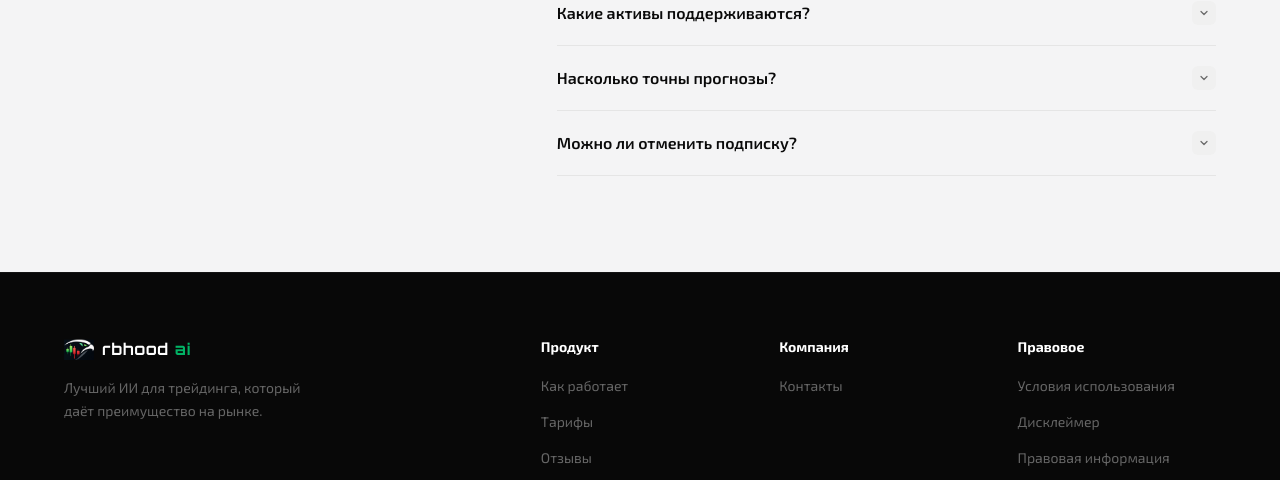
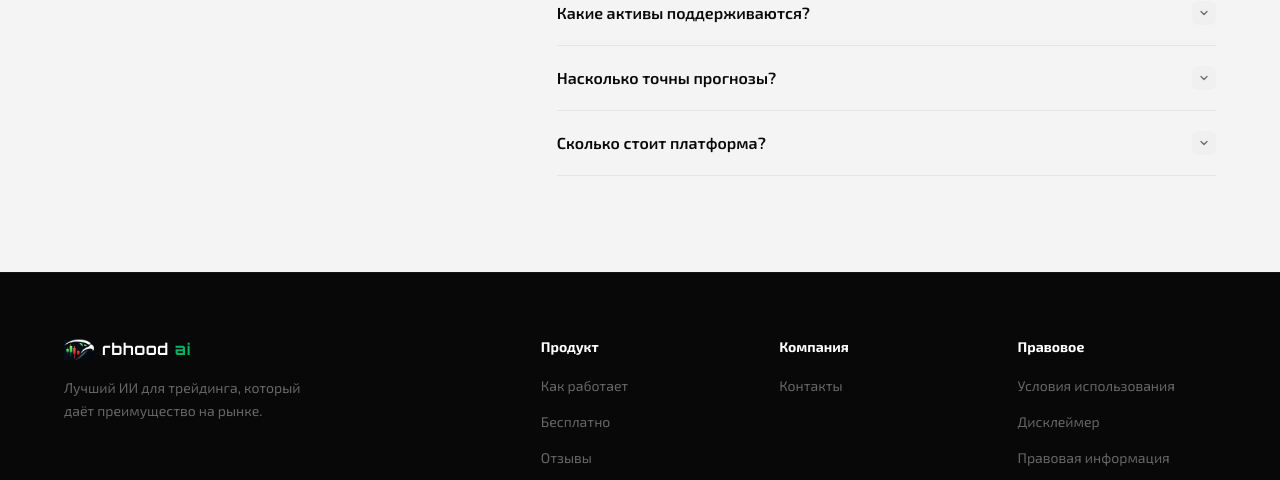
Before and after one commit to qryptobro/rbhood, a Next.js app: page / in a window 1280 px wide. Shown: the part 7060-7540 px from the top of the page. Built offline with nearby package versions, Linux system fonts and the light colour scheme; no server answers.

Commit message:
content: nav/footer 'Тарифы'->'Бесплатно', FAQ subscription Q -> 'platform is free' (ru/kz/en)

```diff
--- a/app/components/i18n.tsx
+++ b/app/components/i18n.tsx
@@ -16,7 +16,7 @@ const translations = {
     auth_signin_btn: "Войти", auth_signup_btn: "Создать аккаунт",
     auth_no_account: "Нет аккаунта?", auth_have_account: "Уже есть аккаунт?",
     auth_signup_link: "Зарегистрироваться", auth_signin_link: "Войти",
-    nav_how: "Как работает", nav_pricing: "Тарифы", nav_faq: "FAQ", nav_cta: "Начать сейчас",
+    nav_how: "Как работает", nav_pricing: "Бесплатно", nav_faq: "FAQ", nav_cta: "Начать сейчас",
     nav_traders: "трейдеров",
     hero_badge: "ИИ-анализ активов",
     hero_traders: "+1300 прибыльных трейдеров",
@@ -44,7 +44,7 @@ const translations = {
     plan2_btn: "Начать сейчас",
     stat1_label: "Активных пользователей", stat2_label: "Точность анализа", stat3_label: "Среднее время анализа",
     footer_product: "Продукт", footer_company: "Компания", footer_legal: "Правовое",
-    footer_how: "Как работает", footer_pricing: "Тарифы", footer_testimonials: "Отзывы", footer_faq: "FAQ",
+    footer_how: "Как работает", footer_pricing: "Бесплатно", footer_testimonials: "Отзывы", footer_faq: "FAQ",
     footer_contact: "Контакты", footer_blog: "Блог",
     footer_terms: "Условия использования", footer_privacy: "Политика конфиденциальности", footer_disclaimer: "Дисклеймер", footer_risk: "Раскрытие рисков",
     footer_support: "Поддержка",
@@ -86,8 +86,8 @@ const translations = {
     faq3_a: "Форекс, Криптовалюта, Акции.",
     faq4_q: "Насколько точны прогнозы?",
     faq4_a: "До 98% точности на исторических данных. Прогнозы — это вероятности, не гарантии.",
-    faq5_q: "Можно ли отменить подписку?",
-    faq5_a: "Да, в любой момент в настройках аккаунта. Доступ сохраняется до конца периода.",
+    faq5_q: "Сколько стоит платформа?",
+    faq5_a: "Платформа бесплатная. Чтобы получить доступ — напишите нашему менеджеру в Telegram, и мы откроем его.",
     footer_copy: "© 2026 rbhood ai. Все права защищены.",
     // dashboard
     db_new: "Новый анализ", db_history: "История", db_no_history: "Нет анализов",
@@ -138,7 +138,7 @@ const translations = {
     auth_signin_btn: "Кіру", auth_signup_btn: "Аккаунт жасау",
     auth_no_account: "Аккаунт жоқ па?", auth_have_account: "Аккаунт бар ма?",
     auth_signup_link: "Тіркелу", auth_signin_link: "Кіру",
-    nav_how: "Қалай жұмыс істейді", nav_pricing: "Тарифтер", nav_faq: "FAQ", nav_cta: "Қазір бастау",
+    nav_how: "Қалай жұмыс істейді", nav_pricing: "Тегін", nav_faq: "FAQ", nav_cta: "Қазір бастау",
     nav_traders: "трейдер",
     hero_badge: "ЖИ-актив талдауы",
     hero_traders: "+1300 табысты трейдер",
@@ -167,7 +167,7 @@ const translations = {
     plan2_btn: "Қазір бастау",
     stat1_label: "Белсенді пайдаланушылар", stat2_label: "Талдау дәлдігі", stat3_label: "Орташа талдау уақыты",
     footer_product: "Өнім", footer_company: "Компания", footer_legal: "Құқықтық",
-    footer_how: "Қалай жұмыс істейді", footer_pricing: "Тарифтер", footer_testimonials: "Пікірлер", footer_faq: "FAQ",
+    footer_how: "Қалай жұмыс істейді", footer_pricing: "Тегін", footer_testimonials: "Пікірлер", footer_faq: "FAQ",
     footer_contact: "Байланыс", footer_blog: "Блог",
     footer_terms: "Қолдану шарттары", footer_privacy: "Құпиялылық саясаты", footer_disclaimer: "Ескерту", footer_risk: "Тәуекелдерді ашу",
     footer_legal_notices: "Құқықтық ақпарат",
@@ -209,8 +209,8 @@ const translations = {
     faq3_a: "Форекс, Криптовалюта, Акциялар.",
     faq4_q: "Болжамдардың дәлдігі қандай?",
     faq4_a: "Тарихи деректерде 98%-ға дейін. Болжам — ықтималдық, кепілдік емес.",
-    faq5_q: "Жазылымнан бас тартуға бола ма?",
-    faq5_a: "Иә, кез келген уақытта. Төленген кезең аяқталғанша қол жетімділік сақталады.",
+    faq5_q: "Платформа қанша тұрады?",
+    faq5_a: "Платформа тегін. Қол жеткізу үшін — Telegram-дағы менеджерімізге жазыңыз, біз оны ашамыз.",
     footer_copy: "© 2026 rbhood ai. Барлық құқықтар қорғалған.",
     // dashboard
     db_new: "Жаңа талдау", db_history: "Тарих", db_no_history: "Талдаулар жоқ",
@@ -261,7 +261,7 @@ const translations = {
     auth_signin_btn: "Sign in", auth_signup_btn: "Create account",
     auth_no_account: "Don't have an account?", auth_have_account: "Already have an account?",
     auth_signup_link: "Sign up", auth_signin_link: "Sign in",
-    nav_how: "How it works", nav_pricing: "Pricing", nav_faq: "FAQ", nav_cta: "Get started",
+    nav_how: "How it works", nav_pricing: "Free", nav_faq: "FAQ", nav_cta: "Get started",
     nav_traders: "traders",
     hero_badge: "AI asset analysis",
     hero_traders: "+1300 profitable traders",
@@ -289,7 +289,7 @@ const translations = {
     plan2_btn: "Get started now",
     stat1_label: "Active users", stat2_label: "Analysis accuracy", stat3_label: "Avg analysis time",
     footer_product: "Product", footer_company: "Company", footer_legal: "Legal",
-    footer_how: "How it works", footer_pricing: "Pricing", footer_testimonials: "Testimonials", footer_faq: "FAQ",
+    footer_how: "How it works", footer_pricing: "Free", footer_testimonials: "Testimonials", footer_faq: "FAQ",
     footer_contact: "Contact", footer_blog: "Blog",
     footer_terms: "Terms of Service", footer_privacy: "Privacy Policy", footer_disclaimer: "Disclaimer", footer_risk: "Risk Disclosure",
     footer_legal_notices: "Legal Notices",
@@ -331,8 +331,8 @@ const translations = {
     faq3_a: "Forex, Cryptocurrency, Stocks.",
     faq4_q: "How accurate are the forecasts?",
     faq4_a: "Up to 98% accuracy on historical data. Forecasts are probabilities, not guarantees.",
-    faq5_q: "Can I cancel my subscription?",
-    faq5_a: "Yes, anytime in your account settings. Access remains until the end of the paid period.",
+    faq5_q: "How much does the platform cost?",
+    faq5_a: "The platform is free. To get access, just message our manager on Telegram and we'll open it for you.",
     footer_copy: "© 2026 rbhood ai. All rights reserved.",
     // dashboard
     db_new: "New analysis", db_history: "History", db_no_history: "No analyses yet",
```
